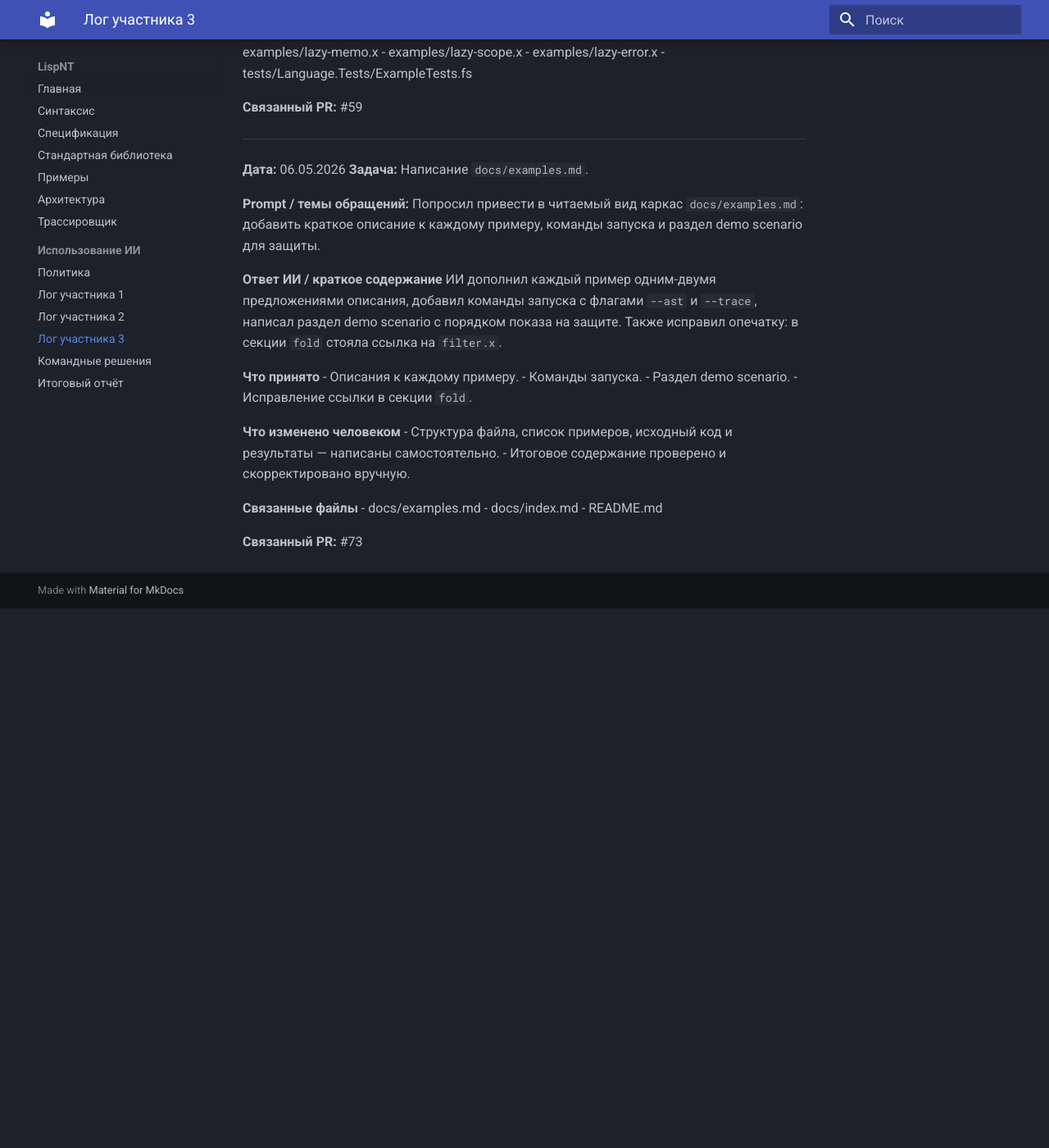
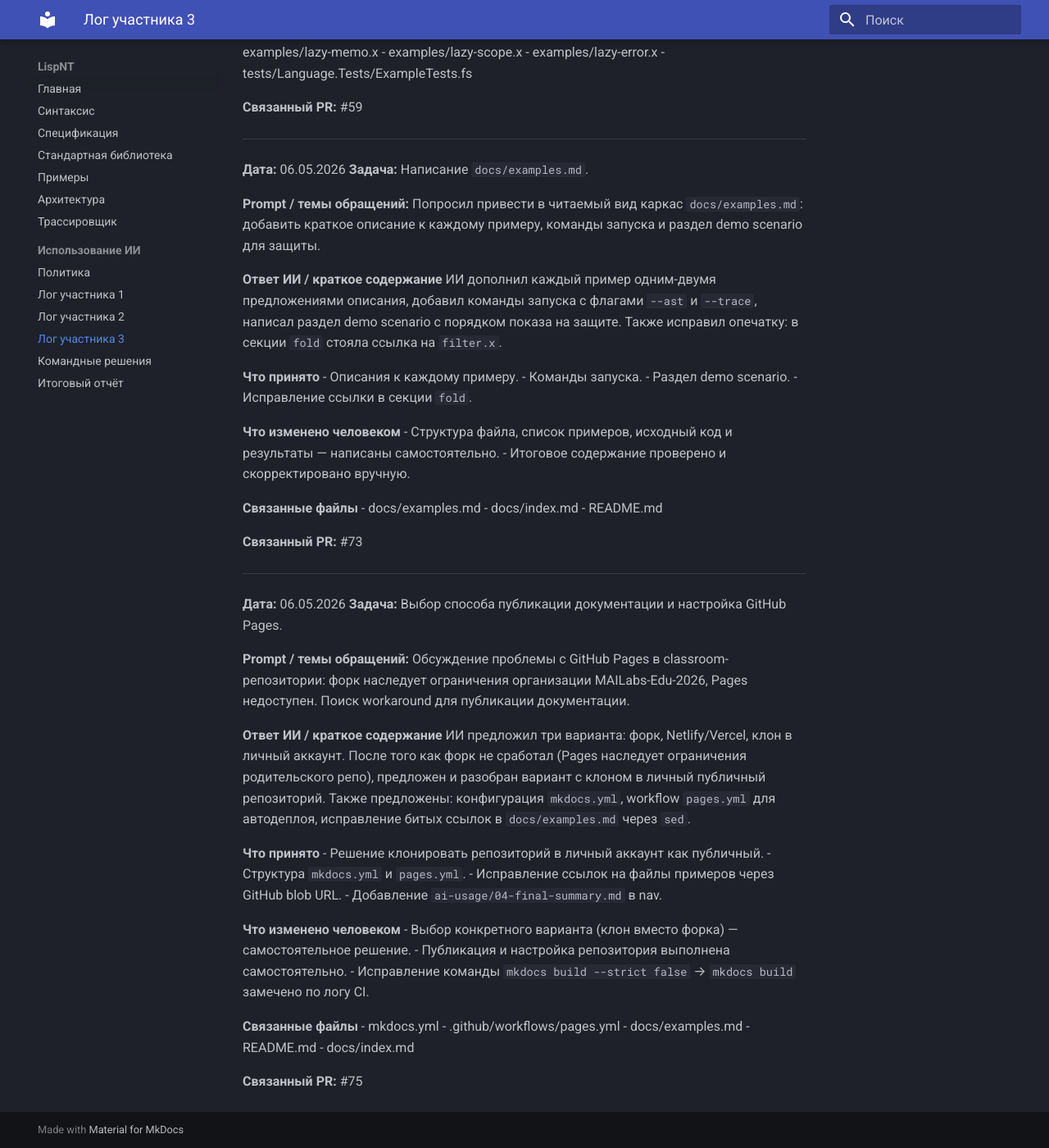
Before and after one commit to GoJIub/funcpro-coursework-obshchenieandtochka-1, an MkDocs documentation site: the page built from docs/ai-usage/01-log-participant-3.md, in a window 1280 px wide and 1400 px high, scrolled down 5273 px. Shown: the whole window at 82% size. Built offline with MkDocs 1.6.1 and Material for MkDocs 9.7.7, drawn with Linux system fonts in a browser that asks for light colours; before the commit the page ends 6015 px from its top, so only the background shows below that.

Commit message:
Revise AI Prompts Log with new entries and updates
Updated the AI Prompts Log to include new entries, revisions, and documentation improvements.

```diff
--- a/docs/ai-usage/01-log-participant-3.md
+++ b/docs/ai-usage/01-log-participant-3.md
@@ -357,3 +357,40 @@ makeBuiltins с eval как параметром или перенос функ
 - README.md
 
 **Связанный PR:** #73
+
+---
+
+**Дата:** 06.05.2026
+**Задача:** Выбор способа публикации документации и настройка GitHub Pages.
+
+**Prompt / темы обращений:**
+Обсуждение проблемы с GitHub Pages в classroom-репозитории:
+форк наследует ограничения организации MAILabs-Edu-2026, Pages недоступен.
+Поиск workaround для публикации документации.
+
+**Ответ ИИ / краткое содержание**
+ИИ предложил три варианта: форк, Netlify/Vercel, клон в личный аккаунт.
+После того как форк не сработал (Pages наследует ограничения родительского репо),
+предложен и разобран вариант с клоном в личный публичный репозиторий.
+Также предложены: конфигурация `mkdocs.yml`, workflow `pages.yml` для автодеплоя,
+исправление битых ссылок в `docs/examples.md` через `sed`.
+
+**Что принято**
+- Решение клонировать репозиторий в личный аккаунт как публичный.
+- Структура `mkdocs.yml` и `pages.yml`.
+- Исправление ссылок на файлы примеров через GitHub blob URL.
+- Добавление `ai-usage/04-final-summary.md` в nav.
+
+**Что изменено человеком**
+- Выбор конкретного варианта (клон вместо форка) — самостоятельное решение.
+- Публикация и настройка репозитория выполнена самостоятельно.
+- Исправление команды `mkdocs build --strict false` → `mkdocs build` замечено по логу CI.
+
+**Связанные файлы**
+- mkdocs.yml
+- .github/workflows/pages.yml
+- docs/examples.md
+- README.md
+- docs/index.md
+
+**Связанный PR:** #75
```
